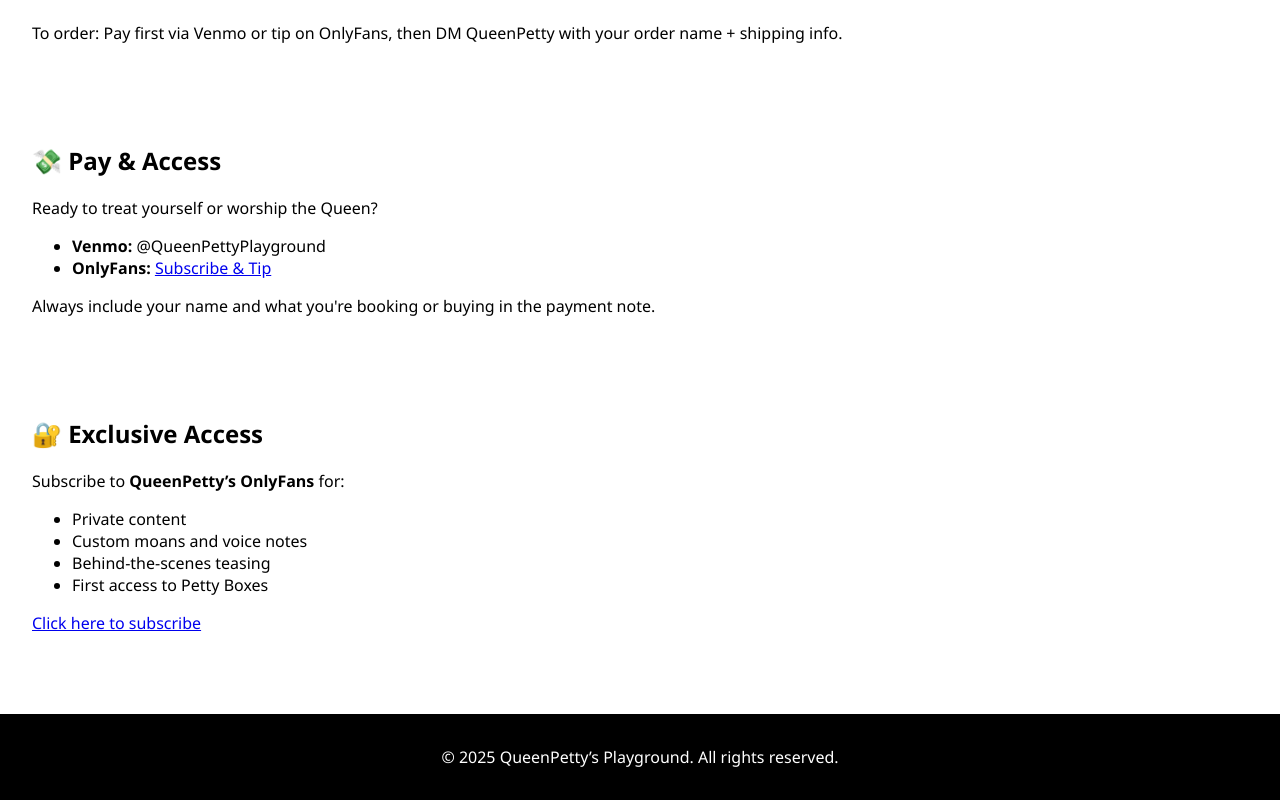
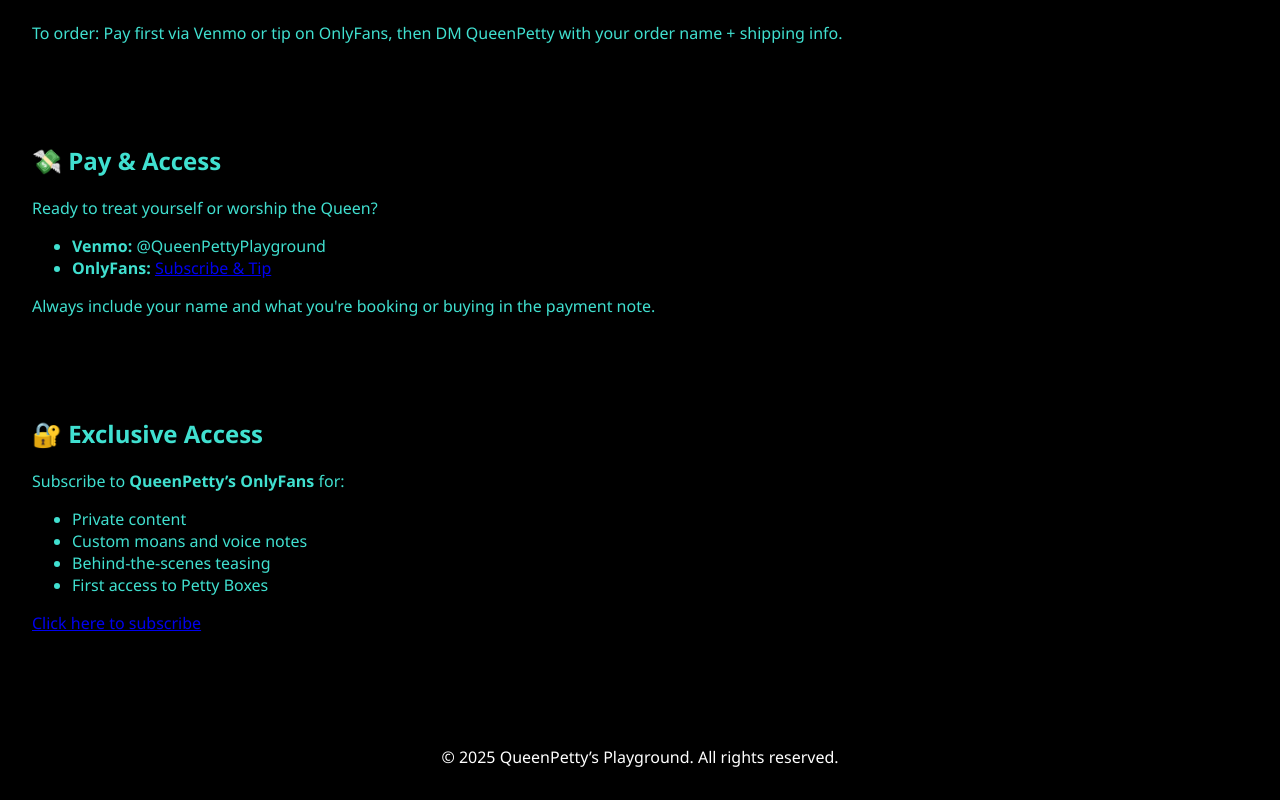
Before and after one commit to QueenPettysPlayGround/Queenpetty-playground, a plain HTML site: page index.html in a window 1280 px wide. Shown: the part 1534-2334 px from the top of the page. Drawn offline with Linux system fonts and the light colour scheme.

Commit message:
Update index.html

```diff
--- a/index.html
+++ b/index.html
@@ -8,8 +8,8 @@
     body {
       margin: 0;
       font-family: 'Segoe UI', sans-serif;
-      background: white;
-      color: black;
+      background: black;
+      color: turquoise;
     }
     header {
       background: linear-gradient(to right, turquoise, lavender, peachpuff, black);
@@ -109,7 +109,7 @@
     <p>Ready to treat yourself or worship the Queen?</p>
     <ul>
       <li><strong>Venmo:</strong> @QueenPettyPlayground</li>
-      <li><strong>OnlyFans:</strong> <a href="#">Subscribe & Tip</a></li>
+      <li><strong>OnlyFans:</strong> <a href="Onlyfans.com/queenpettyy">Subscribe & Tip</a></li>
     </ul>
     <p>Always include your name and what you're booking or buying in the payment note.</p>
   </section>
@@ -123,7 +123,7 @@
       <li>Behind-the-scenes teasing</li>
       <li>First access to Petty Boxes</li>
     </ul>
-    <p><a href="#">Click here to subscribe</a></p>
+    <p><a href="Onlyfans.com/queenpettyy">Click here to subscribe</a></p>
   </section>
 
   <footer>
```
